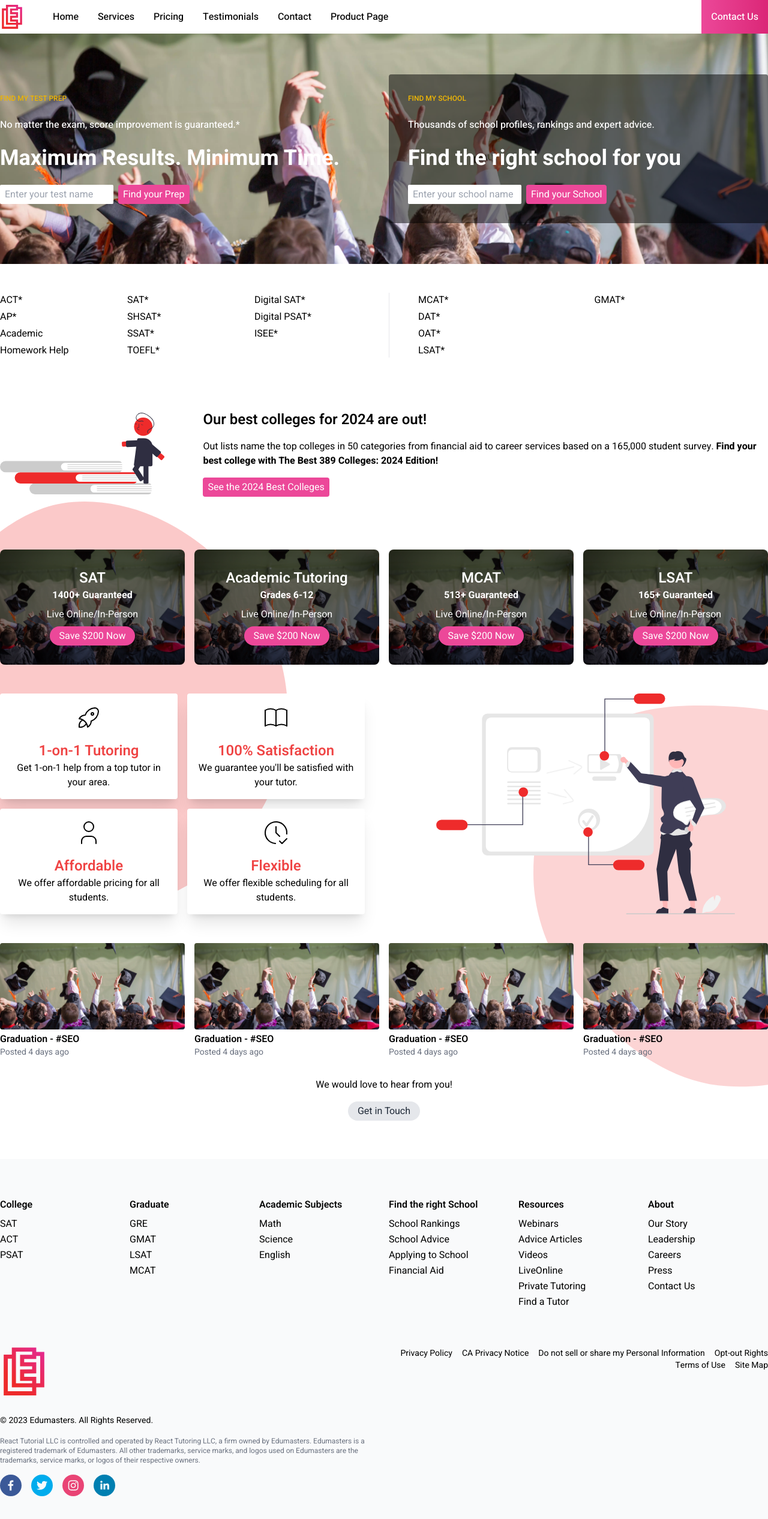
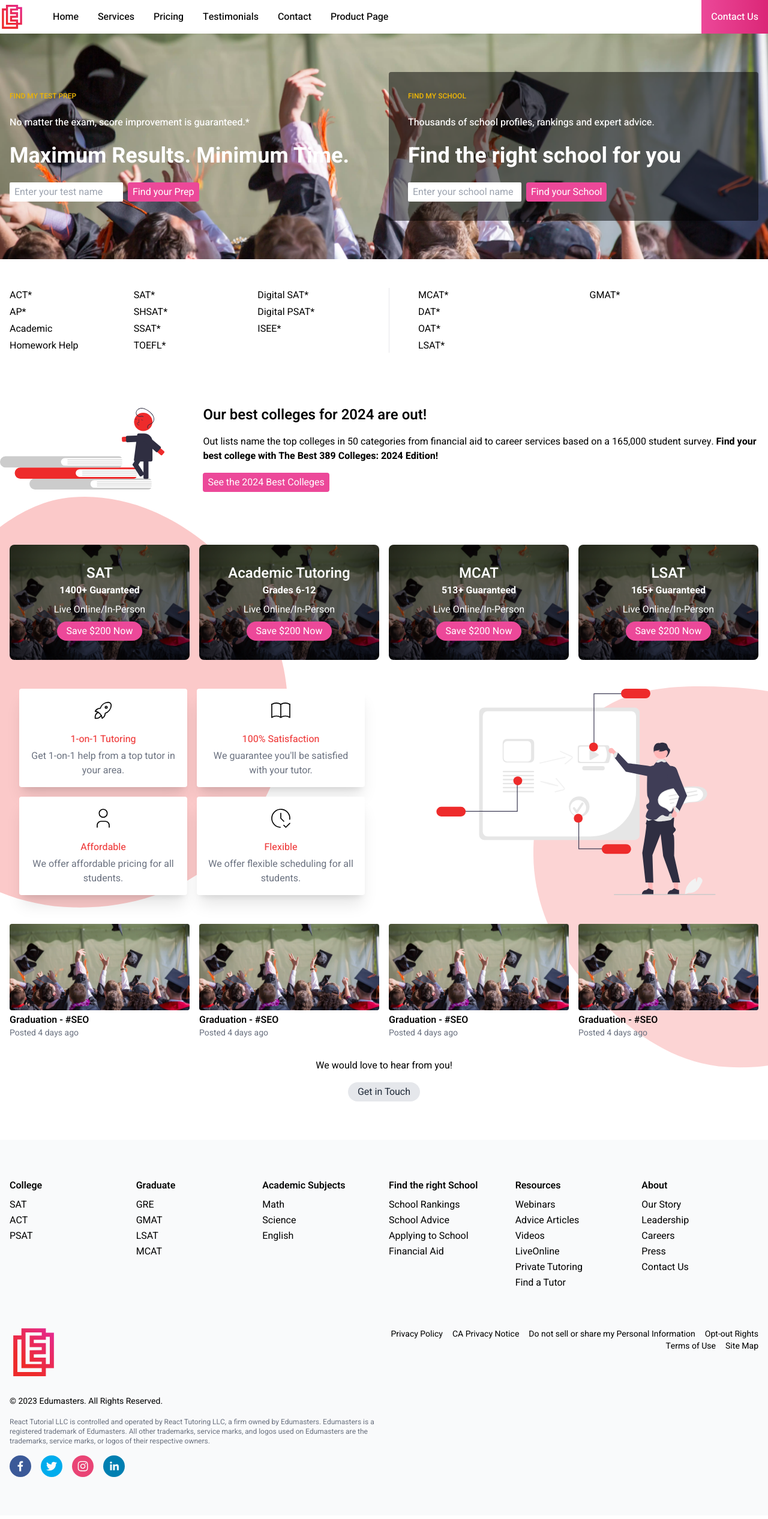
Before and after one commit to Azlan-A1/Edumasters, a Next.js app: page / in a window 1280 px wide. Shown: the top 2532 px of the page at 60% size. Built offline with nearby package versions, Linux system fonts and the light colour scheme.

Commit message:
Base Mobile Code

```diff
--- a/src/components/BlogGrid/BlogGrid.module.scss
+++ b/src/components/BlogGrid/BlogGrid.module.scss
@@ -1,7 +1,8 @@
 .base {
 	.content {
-		@apply container;
-		@apply grid grid-cols-4 gap-4;
+		@apply container px-4;
+		@apply grid gap-4;
+		@apply grid-cols-1 sm:grid-cols-2 md:grid-cols-4;
 
 		.blog_item {
 			@apply relative space-y-1;
--- a/src/components/CourseGrid/CourseGrid.module.scss
+++ b/src/components/CourseGrid/CourseGrid.module.scss
@@ -1,6 +1,7 @@
 .base {
 	.content {
-		@apply container grid grid-cols-1 md:grid-cols-2 gap-4 divide-x;
+		@apply container grid gap-4 md:divide-x px-4;
+		@apply grid-cols-1 md:grid-cols-2;
 
 		.column_1,
 		.column_2 {
@@ -8,11 +9,12 @@
 		}
 
 		.column_1 {
-			@apply grid grid-rows-4 grid-cols-3 grid-flow-col;
+			@apply grid grid-rows-4 grid-flow-col;
+			@apply grid-cols-2 md:grid-cols-3;
 		}
 
 		.column_2 {
-			@apply grid grid-rows-4 grid-cols-2 grid-flow-col pl-12;
+			@apply grid grid-rows-4 grid-cols-2 grid-flow-col md:pl-12;
 		}
 
 		.course {
--- a/src/components/Footer/Footer.module.scss
+++ b/src/components/Footer/Footer.module.scss
@@ -3,9 +3,12 @@
 
 	.content {
 		@apply container py-16 space-y-16;
+		@apply px-4;
 
 		.footer {
-			@apply grid grid-cols-1 md:grid-cols-2 items-start text-sm;
+			@apply grid items-start text-sm;
+			@apply grid-cols-1 md:grid-cols-2;
+			@apply space-y-4 md:space-y-0;
 
 			.logo {
 				@apply h-20 w-20 relative mb-8;
@@ -24,12 +27,13 @@
 			}
 
 			.legal {
-				@apply flex flex-wrap space-x-4 items-start justify-end;
+				@apply flex flex-wrap space-x-4 items-start;
+				@apply md:justify-end;
 			}
 		}
 
 		.navigation {
-			@apply grid grid-cols-1 sm:grid-cols-3 md:grid-cols-6 gap-4;
+			@apply grid grid-cols-2 sm:grid-cols-3 md:grid-cols-6 gap-4;
 
 			.column {
 				.column_title {
--- a/src/components/Footer/Footer.tsx
+++ b/src/components/Footer/Footer.tsx
@@ -33,6 +33,7 @@
 						</div>
 					))}
 				</div>
+
 				<div className={styles.footer}>
 					<div>
 						<div className={styles.logo}>
--- a/src/components/Jumbotron/Jumbotron.module.scss
+++ b/src/components/Jumbotron/Jumbotron.module.scss
@@ -1,5 +1,5 @@
 .base {
-	@apply h-96 relative;
+	@apply relative pt-8 md:py-16;
 	@apply flex flex-col justify-center;
 
 	.image {
@@ -11,7 +11,7 @@
 	}
 
 	.content {
-		@apply container;
+		@apply container px-4;
 
 		.content_grid {
 			@apply grid grid-cols-1 md:grid-cols-2 gap-4;
--- a/src/components/ServicesGrid/ServicesGrid.module.scss
+++ b/src/components/ServicesGrid/ServicesGrid.module.scss
@@ -1,11 +1,12 @@
 .base {
 	.content {
-		@apply container;
-		@apply grid grid-cols-4 gap-4;
+		@apply container px-4;
+		@apply grid gap-4;
+		@apply grid-cols-1 sm:grid-cols-2 md:grid-cols-4;
 
 		.service {
 			@apply relative overflow-hidden rounded-lg h-48;
-			@apply flex items-center justify-center;
+			@apply flex items-center justify-center text-center;
 
 			.service_image {
 				@apply absolute h-full w-full -z-10;
--- a/src/components/USPs/USPs.module.scss
+++ b/src/components/USPs/USPs.module.scss
@@ -2,11 +2,13 @@
 	@apply relative;
 
 	.content {
-		@apply container;
-		@apply grid grid-cols-2 gap-16;
+		@apply container px-8;
+		@apply grid gap-16;
+		@apply grid-cols-1 md:grid-cols-2;
 
 		.usps {
-			@apply grid grid-cols-2 gap-4;
+			@apply grid gap-4;
+			@apply grid-cols-1 md:grid-cols-2;
 
 			.usp {
 				@apply bg-white p-4 rounded shadow-xl;
@@ -18,12 +20,17 @@
 				}
 
 				.usp_title {
-					@apply text-red-500;
+					@apply font-medium text-red-500 mb-1;
+				}
+
+				.usp_description {
+					@apply text-gray-500 text-sm md:text-base;
 				}
 			}
 		}
 
 		.illustration {
+			@apply hidden md:block;
 			@apply h-full w-full relative;
 		}
 	}
--- a/src/components/USPs/USPs.tsx
+++ b/src/components/USPs/USPs.tsx
@@ -24,36 +24,36 @@
 				<div className={styles.usps}>
 					<div className={styles.usp}>
 						<div className={styles.usp_icon}>
-							<IconRocket size={48} stroke={1} />
+							<IconRocket size={40} stroke={1} />
 						</div>
-						<h3 className={styles.usp_title}>1-on-1 Tutoring</h3>
+						<p className={styles.usp_title}>1-on-1 Tutoring</p>
 						<p className={styles.usp_description}>
 							Get 1-on-1 help from a top tutor in your area.
 						</p>
 					</div>
 					<div className={styles.usp}>
 						<div className={styles.usp_icon}>
-							<IconBook size={48} stroke={1} />
+							<IconBook size={40} stroke={1} />
 						</div>
-						<h3 className={styles.usp_title}>100% Satisfaction</h3>
+						<p className={styles.usp_title}>100% Satisfaction</p>
 						<p className={styles.usp_description}>
 							We guarantee you'll be satisfied with your tutor.
 						</p>
 					</div>
 					<div className={styles.usp}>
 						<div className={styles.usp_icon}>
-							<IconUser size={48} stroke={1} />
+							<IconUser size={40} stroke={1} />
 						</div>
-						<h3 className={styles.usp_title}>Affordable</h3>
+						<p className={styles.usp_title}>Affordable</p>
 						<p className={styles.usp_description}>
 							We offer affordable pricing for all students.
 						</p>
 					</div>
 					<div className={styles.usp}>
 						<div className={styles.usp_icon}>
-							<IconClockCheck size={48} stroke={1} />
+							<IconClockCheck size={40} stroke={1} />
 						</div>
-						<h3 className={styles.usp_title}>Flexible</h3>
+						<p className={styles.usp_title}>Flexible</p>
 						<p className={styles.usp_description}>
 							We offer flexible scheduling for all students.
 						</p>
```
